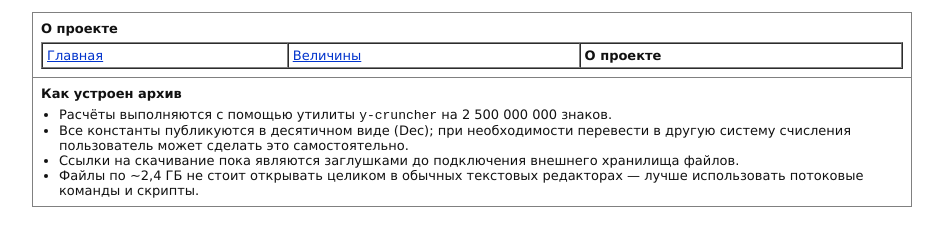
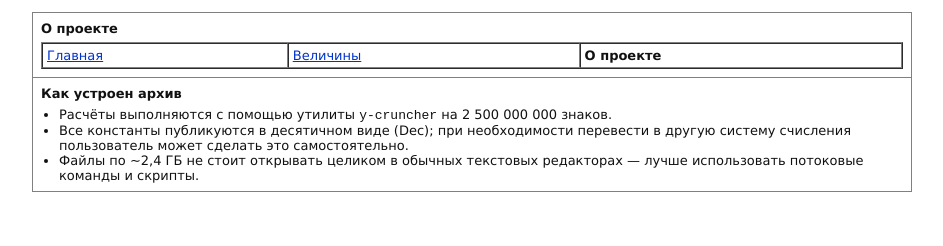
Before and after one commit to JohnAG13/Constants_by_John, a plain HTML site: page about.html in a window 1280 px wide. Shown: the whole page, without its empty margins (168-1111 px from the left). Drawn offline with Linux system fonts and the light colour scheme.

Commit message:
Add files via upload

```diff
--- a/about.html
+++ b/about.html
@@ -31,7 +31,6 @@
             <ul>
               <li>Расчёты выполняются с помощью утилиты <code>y-cruncher</code> на 2 500 000 000 знаков.</li>
               <li>Все константы публикуются в десятичном виде (Dec); при необходимости перевести в другую систему счисления пользователь может сделать это самостоятельно.</li>
-              <li>Ссылки на скачивание пока являются заглушками до подключения внешнего хранилища файлов.</li>
               <li>Файлы по ~2,4 ГБ не стоит открывать целиком в обычных текстовых редакторах — лучше использовать потоковые команды и скрипты.</li>
             </ul>
           </td>
```
